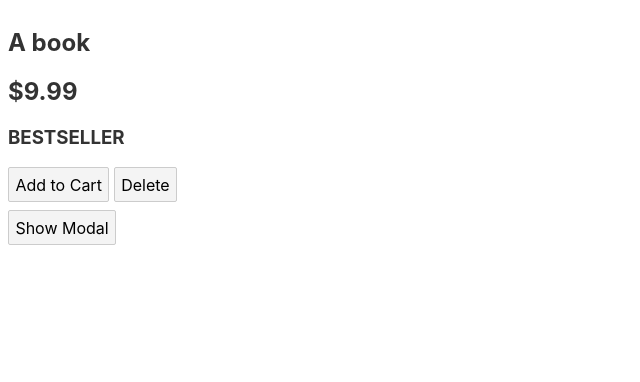
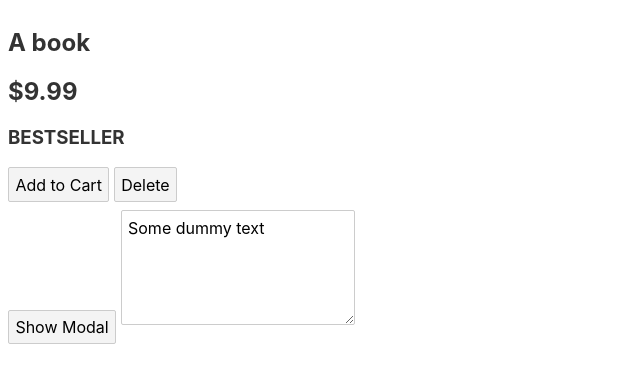
Before and after one commit to bangarangler/EventForwardingSvelte, a Svelte app: page / in a window 1280 px wide. Shown: the top 382 px of the page, without its empty margins (0-640 px from the left). Built offline with nearby package versions, Linux system fonts and the light colour scheme.

Commit message:
using tick

```diff
--- a/src/App.svelte
+++ b/src/App.svelte
@@ -1,4 +1,6 @@
 <script>
+	import { tick, afterUpdate } from 'svelte';
+
 	import Product from './Product.svelte';
 	import Modal from './Modal.svelte';
 
@@ -12,6 +14,7 @@
 
 	let showModal = false;
 	let cloasable = false;
+	let text = "Some dummy text"
 
 	function addToCart(event) {
 		console.log(event)
@@ -19,6 +22,31 @@
 
 	function deleteProduct(event) {
 		console.log(event.detail)
+	}
+
+	function transform(event) {
+		if (event.which !== 9) {
+			return;
+		}
+		event.preventDefault();
+		const selectionStart = event.target.selectionStart;
+		const selectionEnd = event.target.selectionEnd;
+		const value = event.target.value
+
+		text = value.slice(0, selectionStart) + value.slice(selectionStart,
+			selectionEnd).toUpperCase() + value.slice(selectionEnd);
+
+		tick().then(() => {
+		event.target.selectionStart = selectionStart;
+		event.target.selectionEnd = selectionEnd;
+		})
+
+	// WILL NOT WORK
+	/*afterUpdate(() => {*/
+		/*event.target.selectionStart = selectionStart;*/
+		/*event.target.selectionEnd = selectionEnd;*/
+	/*})*/
+
 	}
 </script>
 
@@ -41,3 +69,5 @@
 				 disabled={!cloasable}>Confirm</button>
 </Modal>
 {/if}
+
+<textarea rows="5" value={text} on:keydown={transform}></textarea>
```
